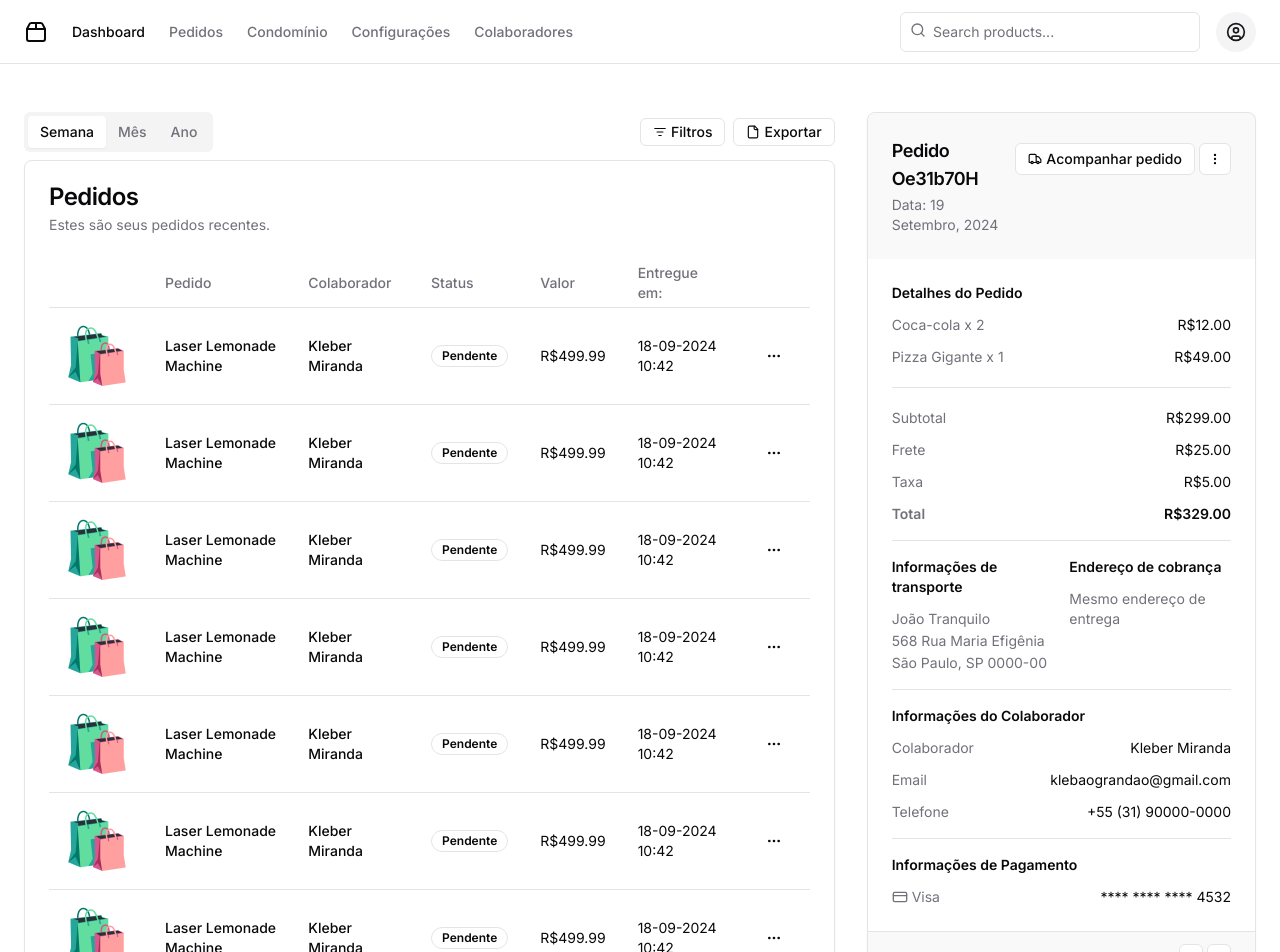
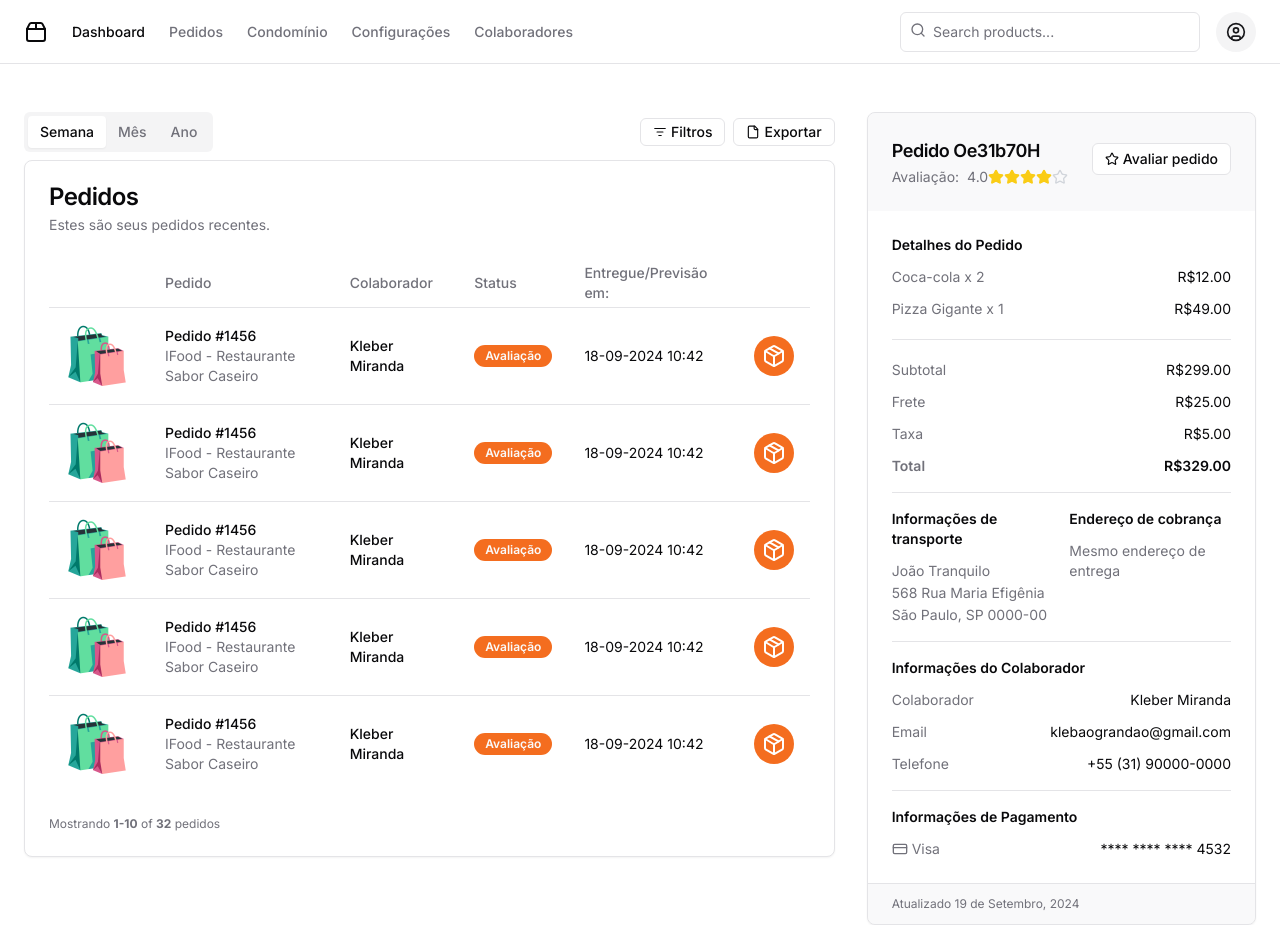
Before and after one commit to LeonardoSimpldesu/condelivery-desktop, a Next.js app: page /dashboard/orders in a window 1280 px wide. Shown: the top 952 px of the page. After the commit the page ends 925 px from the top, so only its background shows below. Built offline with nearby package versions, Linux system fonts and the light colour scheme.

Commit message:
feat: new orders

```diff
--- a/app/dashboard/layout.tsx
+++ b/app/dashboard/layout.tsx
@@ -20,7 +20,7 @@ export default function LayoutDashboard({
 }>) {
   return (
     <div className="flex min-h-screen w-full flex-col">
-      <header className="sticky top-0 flex h-16 items-center gap-4 border-b bg-background px-4 md:px-6 mb-6">
+      <header className="sticky top-0 z-10 flex h-16 items-center gap-4 border-b bg-background px-4 md:px-6 mb-6">
         <nav className="hidden flex-col gap-6 text-lg font-medium md:flex md:flex-row md:items-center md:gap-5 md:text-sm lg:gap-6">
           <Link
             href="/dashboard"
--- a/app/dashboard/orders/page.tsx
+++ b/app/dashboard/orders/page.tsx
@@ -1,14 +1,10 @@
 import Image from 'next/image'
 import {
-  ChevronLeft,
-  ChevronRight,
   Copy,
   CreditCard,
   File,
-  ListFilter,
-  MoreHorizontal,
-  MoreVertical,
-  Truck,
+  ListFilter, Package,
+  Star
 } from 'lucide-react'
 
 import { Badge } from '@/components/ui/badge'
@@ -24,17 +20,10 @@ import {
 import {
   DropdownMenu,
   DropdownMenuCheckboxItem,
-  DropdownMenuContent,
-  DropdownMenuItem,
-  DropdownMenuLabel,
+  DropdownMenuContent, DropdownMenuLabel,
   DropdownMenuSeparator,
-  DropdownMenuTrigger,
+  DropdownMenuTrigger
 } from '@/components/ui/dropdown-menu'
-import {
-  Pagination,
-  PaginationContent,
-  PaginationItem,
-} from '@/components/ui/pagination'
 import { Separator } from '@/components/ui/separator'
 import {
   Table,
@@ -50,9 +39,19 @@ export const description =
   'An pedidos dashboard with a sidebar navigation. The sidebar has icon navigation. The content area has a breadcrumb and search in the header. The main area has a list of recent pedidos with a filter and export button. The main area also has a detailed view of a single pedido with pedido details, shipping information, billing information, customer information, and payment information.'
 
 export default function OrdersPage() {
+  const renderStars = (rating: number) => {
+    return Array(5)
+      .fill(0)
+      .map((_, i) => (
+        <Star
+          key={i}
+          className={`h-4 w-4 ${i < Math.floor(rating) ? 'text-yellow-400 fill-yellow-400' : 'text-gray-300'}`}
+        />
+      ))
+  }
   return (
-    <main className="container mx-auto mt-6 grid flex-1 items-start gap-4 p-4 sm:px-6 sm:py-0 md:gap-8 lg:grid-cols-3 xl:grid-cols-3">
-      <div className="grid auto-rows-max items-start gap-4 md:gap-8 lg:col-span-2">
+    <main className="container mx-auto mt-6 grid flex-1 items-start gap-4 p-4 sm:px-6 sm:py-0 md:gap-8 xl:grid-cols-3">
+      <div className="grid auto-rows-max items-start gap-4 md:gap-8 lg:col-span-3 xl:col-span-2">
         <Tabs defaultValue="semana">
           <div className="flex items-center">
             <TabsList>
@@ -75,13 +74,13 @@ export default function OrdersPage() {
                 <DropdownMenuContent align="end">
                   <DropdownMenuLabel>Filtrar por</DropdownMenuLabel>
                   <DropdownMenuSeparator />
-                  <DropdownMenuCheckboxItem checked>
-                    Pendente
+                  <DropdownMenuCheckboxItem>
+                    Aguardando solicitação
                   </DropdownMenuCheckboxItem>
+                  <DropdownMenuCheckboxItem>Em rota</DropdownMenuCheckboxItem>
                   <DropdownMenuCheckboxItem>
-                    Em Andamento
+                    Finalizado
                   </DropdownMenuCheckboxItem>
-                  <DropdownMenuCheckboxItem>Entregue</DropdownMenuCheckboxItem>
                 </DropdownMenuContent>
               </DropdownMenu>
               <Button size="sm" variant="outline" className="h-7 gap-1 text-sm">
@@ -106,13 +105,10 @@ export default function OrdersPage() {
                         <span className="sr-only">Image</span>
                       </TableHead>
                       <TableHead>Pedido</TableHead>
-                      <TableHead>Colaborador</TableHead>
+                      <TableHead className="hidden sm:table-cell">Colaborador</TableHead>
                       <TableHead>Status</TableHead>
-                      <TableHead className="hidden md:table-cell">
-                        Valor
-                      </TableHead>
-                      <TableHead className="hidden md:table-cell">
-                        Entregue em:
+                      <TableHead className="hidden lg:table-cell">
+                        Entregue/Previsão em:
                       </TableHead>
                       <TableHead>
                         <span className="sr-only">Actions</span>
@@ -120,7 +116,7 @@ export default function OrdersPage() {
                     </TableRow>
                   </TableHeader>
                   <TableBody>
-                    {Array.from({ length: 10 }).map((_, index) => (
+                    {Array.from({ length: 5 }).map((_, index) => (
                       <TableRow key={index}>
                         <TableCell className="hidden sm:table-cell">
                           <Image
@@ -131,39 +127,25 @@ export default function OrdersPage() {
                             width="64"
                           />
                         </TableCell>
-                        <TableCell className="font-medium">
-                          Laser Lemonade Machine
+                        <TableCell>
+                          <div className="font-medium">Pedido #1456</div>
+                          <div className="hidden text-sm text-muted-foreground md:inline">
+                            IFood - Restaurante Sabor Caseiro
+                          </div>
                         </TableCell>
-                        <TableCell className="font-medium">
+                        <TableCell className="font-medium hidden sm:table-cell">
                           Kleber Miranda
                         </TableCell>
                         <TableCell>
-                          <Badge variant="outline">Pendente</Badge>
+                          <Badge>Avaliação</Badge>
                         </TableCell>
-                        <TableCell className="hidden md:table-cell">
-                          R$499.99
-                        </TableCell>
-                        <TableCell className="hidden md:table-cell">
+                        <TableCell className="hidden lg:table-cell">
                           18-09-2024 10:42
                         </TableCell>
                         <TableCell>
-                          <DropdownMenu>
-                            <DropdownMenuTrigger asChild>
-                              <Button
-                                aria-haspopup="true"
-                                size="icon"
-                                variant="ghost"
-                              >
-                                <MoreHorizontal className="h-4 w-4" />
-                                <span className="sr-only">Toggle menu</span>
-                              </Button>
-                            </DropdownMenuTrigger>
-                            <DropdownMenuContent align="end">
-                              <DropdownMenuLabel>Ações</DropdownMenuLabel>
-                              <DropdownMenuItem>Editar</DropdownMenuItem>
-                              <DropdownMenuItem>Deletar</DropdownMenuItem>
-                            </DropdownMenuContent>
-                          </DropdownMenu>
+                          <div className="ml-auto w-fit h-fit bg-primary p-2 rounded-full">
+                            <Package className="text-white" />
+                          </div>
                         </TableCell>
                       </TableRow>
                     ))}
@@ -179,7 +161,7 @@ export default function OrdersPage() {
           </TabsContent>
         </Tabs>
       </div>
-      <div>
+      <div className='lg:col-span-3 xl:col-span-1'>
         <Card className="overflow-hidden">
           <CardHeader className="flex flex-row items-start bg-muted/50">
             <div className="grid gap-0.5">
@@ -194,29 +176,19 @@ export default function OrdersPage() {
                   <span className="sr-only">Copy Pedido ID</span>
                 </Button>
               </CardTitle>
-              <CardDescription>Data: 19 Setembro, 2024</CardDescription>
+              <CardDescription className="flex items-center text-muted-foreground">
+                Avaliação:
+                <span className="ml-2">{(4).toFixed(1)}</span>
+                {renderStars(4)}
+              </CardDescription>
             </div>
             <div className="ml-auto flex items-center gap-1">
               <Button size="sm" variant="outline" className="h-8 gap-1">
-                <Truck className="h-3.5 w-3.5" />
+                <Star className="h-3.5 w-3.5" />
                 <span className="lg:sr-only xl:not-sr-only xl:whitespace-nowrap">
-                  Acompanhar pedido
+                  Avaliar pedido
                 </span>
               </Button>
-              <DropdownMenu>
-                <DropdownMenuTrigger asChild>
-                  <Button size="icon" variant="outline" className="h-8 w-8">
-                    <MoreVertical className="h-3.5 w-3.5" />
-                    <span className="sr-only">More</span>
-                  </Button>
-                </DropdownMenuTrigger>
-                <DropdownMenuContent align="end">
-                  <DropdownMenuItem>Editar</DropdownMenuItem>
-                  <DropdownMenuItem>Exportar</DropdownMenuItem>
-                  <DropdownMenuSeparator />
-                  <DropdownMenuItem>Excluir</DropdownMenuItem>
-                </DropdownMenuContent>
-              </DropdownMenu>
             </div>
           </CardHeader>
           <CardContent className="p-6 text-sm">
@@ -313,22 +285,6 @@ export default function OrdersPage() {
             <div className="text-xs text-muted-foreground">
               Atualizado <time dateTime="2024-09-19">19 de Setembro, 2024</time>
             </div>
-            <Pagination className="ml-auto mr-0 w-auto">
-              <PaginationContent>
-                <PaginationItem>
-                  <Button size="icon" variant="outline" className="h-6 w-6">
-                    <ChevronLeft className="h-3.5 w-3.5" />
-                    <span className="sr-only">Previous Pedido</span>
-                  </Button>
-                </PaginationItem>
-                <PaginationItem>
-                  <Button size="icon" variant="outline" className="h-6 w-6">
-                    <ChevronRight className="h-3.5 w-3.5" />
-                    <span className="sr-only">Next Pedido</span>
-                  </Button>
-                </PaginationItem>
-              </PaginationContent>
-            </Pagination>
           </CardFooter>
         </Card>
       </div>
--- a/components/pages/dashboard/order-details-modal.tsx
+++ b/components/pages/dashboard/order-details-modal.tsx
@@ -73,25 +73,11 @@ export function OrderDetailsModal({
           </div>
           <div className="ml-auto flex items-center gap-1">
             <Button size="sm" variant="outline" className="h-8 gap-1">
-              <Truck className="h-3.5 w-3.5" />
+              <Star className="h-3.5 w-3.5" />
               <span className="lg:sr-only xl:not-sr-only xl:whitespace-nowrap">
-                Acompanhar pedido
+                Avaliar pedido
               </span>
             </Button>
-            <DropdownMenu>
-              <DropdownMenuTrigger asChild>
-                <Button size="icon" variant="outline" className="h-8 w-8">
-                  <MoreVertical className="h-3.5 w-3.5" />
-                  <span className="sr-only">More</span>
-                </Button>
-              </DropdownMenuTrigger>
-              <DropdownMenuContent align="end">
-                <DropdownMenuItem>Editar</DropdownMenuItem>
-                <DropdownMenuItem>Exportar</DropdownMenuItem>
-                <DropdownMenuSeparator />
-                <DropdownMenuItem>Excluir</DropdownMenuItem>
-              </DropdownMenuContent>
-            </DropdownMenu>
           </div>
         </DialogHeader>
         <div className="p-6 text-sm">
```
